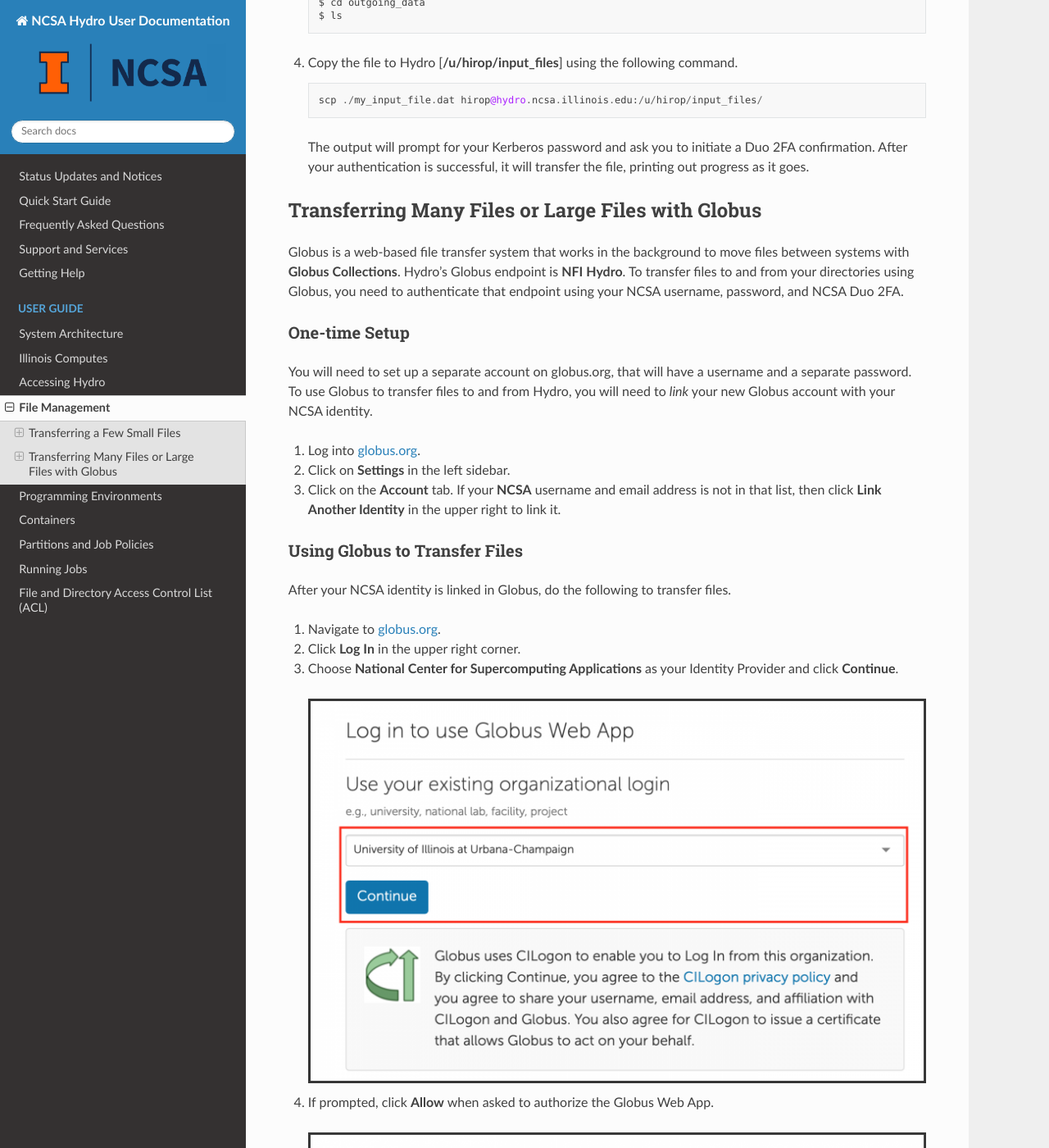
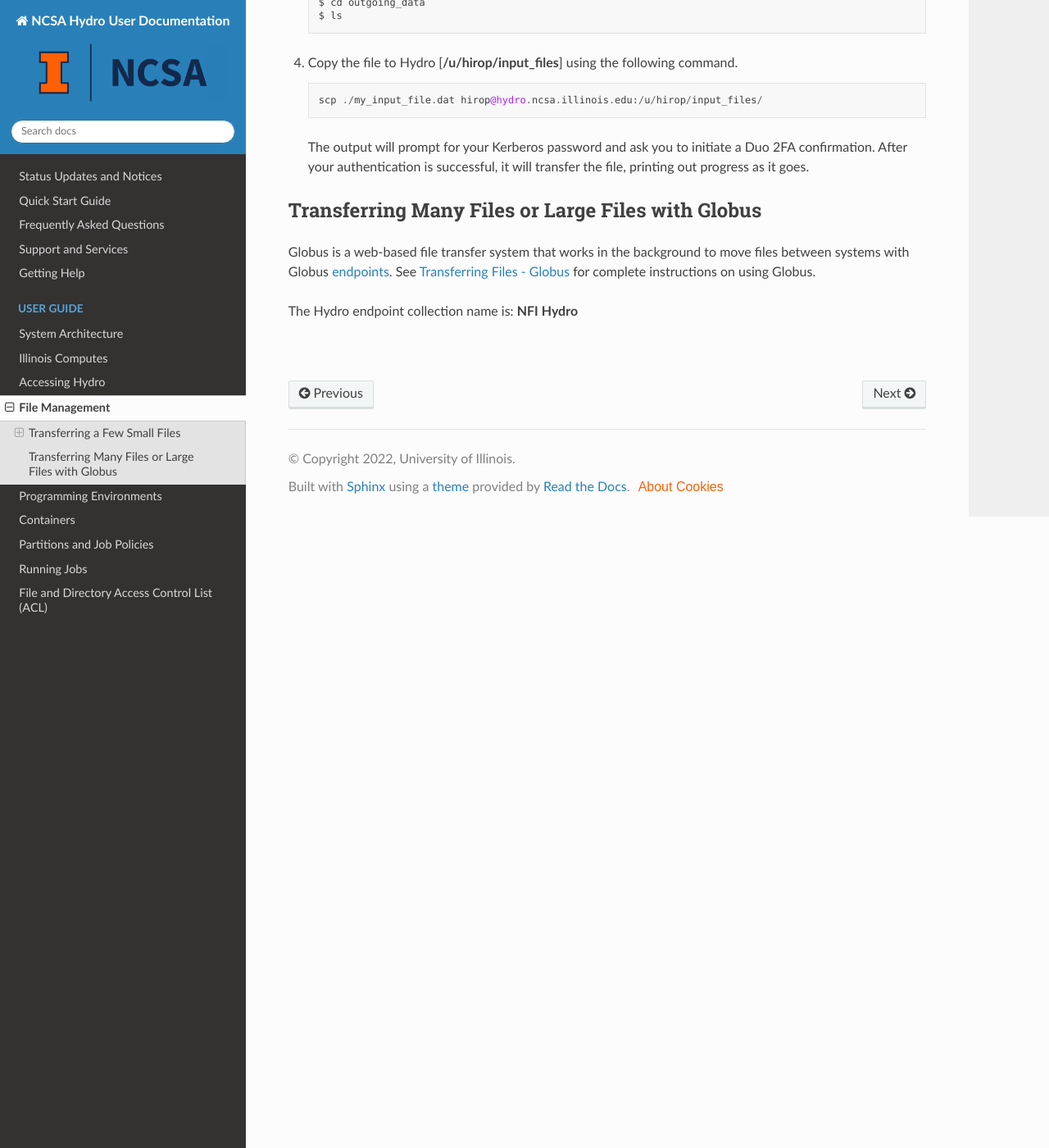
Before and after one commit to ncsa/hydro_documentation, a Sphinx documentation site: the page built from docs/source/user-guide/file-mgmt.rst, in a window 1280 px wide and 1400 px high, scrolled down 1050 px. Shown: the whole window at 82% size. Built offline with Sphinx 7.4.7 and the Read the Docs theme 2.0.0, drawn with Linux system fonts in a browser that asks for light colours; some of the changed text lies outside the part shown.

Commit message:
Update file-mgmt.rst initial content fill

```diff
--- a/docs/source/user-guide/file-mgmt.rst
+++ b/docs/source/user-guide/file-mgmt.rst
@@ -57,63 +57,8 @@
 Transferring Many Files or Large Files with Globus
 ---------------------------------------------------
 
-Globus is a web-based file transfer system that works in the background to move files between systems with **Globus Collections**. Hydro's Globus endpoint is **NFI Hydro**. To transfer files to and from your directories using Globus, you need to authenticate that endpoint using your NCSA username, password, and NCSA Duo 2FA.
+Globus is a web-based file transfer system that works in the background to move files between systems with Globus `endpoints <https://docs.globus.org/faq/globus-connect-endpoints/#what_is_an_endpoint>`_. See `Transferring Files - Globus <https://docs.ncsa.illinois.edu/en/proposed_changes/common/transfer.html#globus>`_ for complete instructions on using Globus.
 
-One-time Setup
-~~~~~~~~~~~~~~~~
-
-You will need to set up a separate account on globus.org, that will have a username and a separate password. To use Globus to transfer files to and from Hydro, you will need to *link* your new Globus account with your NCSA identity.
-
-#. Log into `globus.org <https://globus.org>`_.
-#. Click on **Settings** in the left sidebar.
-#. Click on the **Account** tab. If your **NCSA** username and email address is not in that list, then click **Link Another Identity** in the upper right to link it.
-
-Using Globus to Transfer Files
-~~~~~~~~~~~~~~~~~~~~~~~~~~~~~~~~~~~
-
-After your NCSA identity is linked in Globus, do the following to transfer files.
-
-#. Navigate to `globus.org <https://globus.org>`_.
-#. Click **Log In** in the upper right corner.
-#. Choose **National Center for Supercomputing Applications** as your Identity Provider and click **Continue**.
-
-   .. image:: images/file-mgmt/globus-organizational-login.png
-      :alt: Globus organizational login screen.
-
-#. If prompted, click **Allow** when asked to authorize the Globus Web App.
-
-   .. image:: images/file-mgmt/globus-info-services-allow.png
-      :alt: Globus web app information and services allow screen.
-
-#. Login in via the Illinois Shibboleth service, this will be a Duo 2FA prompt.
-
-#. Once in the **File Manager** section, click on **collection**.
-#. Search for **NFI Hydro** and click on the **NFI Hydro** collection.
-
-   .. image:: images/file-mgmt/globus-nfi-hydro.png
-      :alt: Globus file manager "NFI Hydro" collection search.
-
-#. The system will prompt you to Authenticate to the endpoint, click **continue**.
-#. If prompted, link your **netid\@illinois.edu** identity.
-
-   .. image:: images/file-mgmt/globus-authentication-consent.png
-      :alt: Globus authentication/consent for Globus to manage data on the collection screen.
-
-   .. image:: images/file-mgmt/globus-identity-required.png
-      :alt: Globus identity required screen.
-
-   .. image:: images/file-mgmt/globus-illinois-research-storage-info-services-allow.png
-      :alt: Globus Illinois Research Storage web app information and services allow screen.
-
-   You should then get dropped back into the **File Manger** view and be able to see your home directory in the explorer window.
-
-   .. image:: images/file-mgmt/hydro-globus-file-manager.png
-      :alt: Globus file manager NFI Hydro screen.
-
-#. In a similar manner (in the right half of the **File Manger** view), search for and authenticate to the collection you are planning to transfer data to/from.
-#. Use the GUI to transfer the data; you can choose transfer settings. Also on the left is a button to view your current transfer activity.
-
-   .. image:: images/file-mgmt/globus-activity-transfer.png
-      :alt: Globus activity transfer screen.
+The Hydro endpoint collection name is: **NFI Hydro**
 
 |
```
